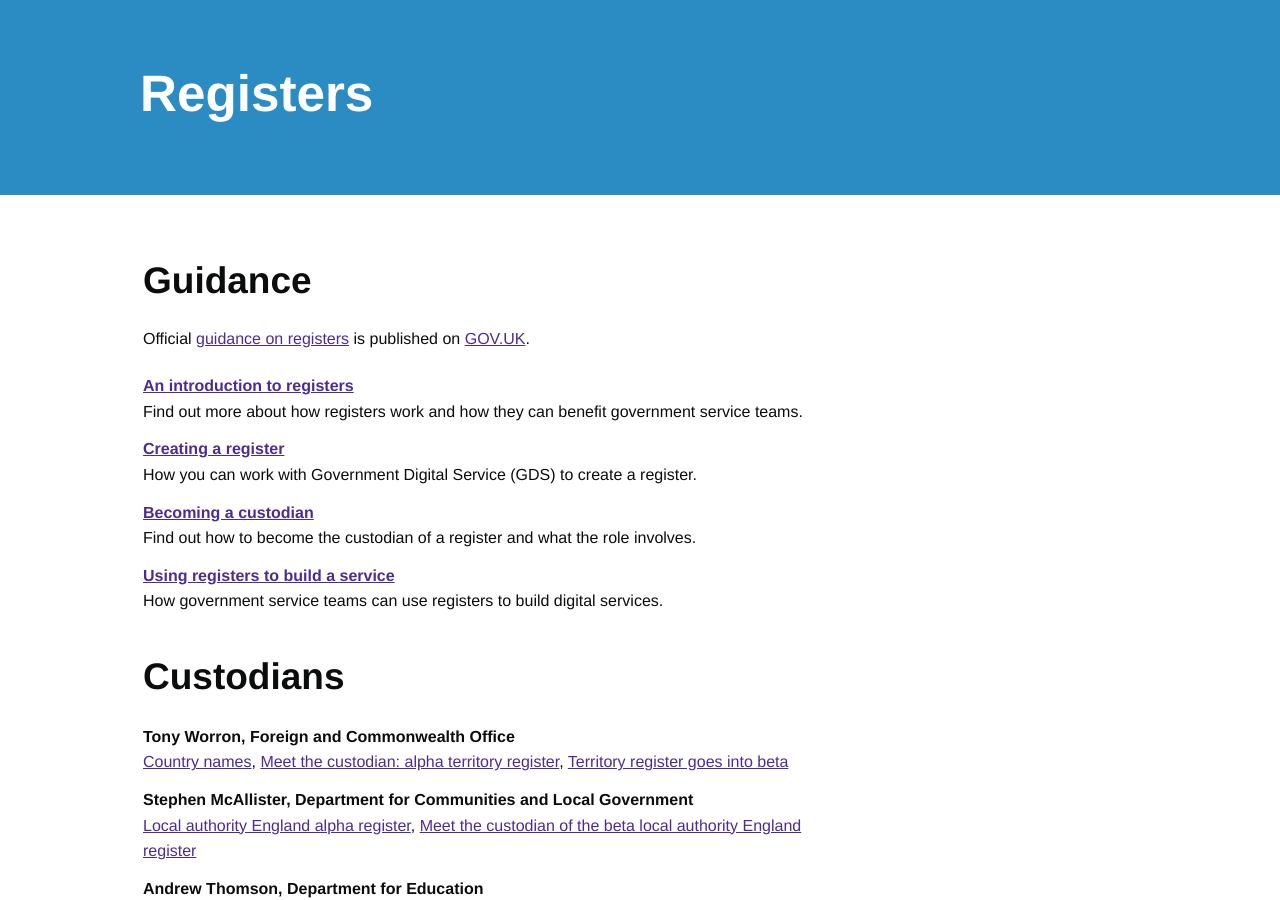
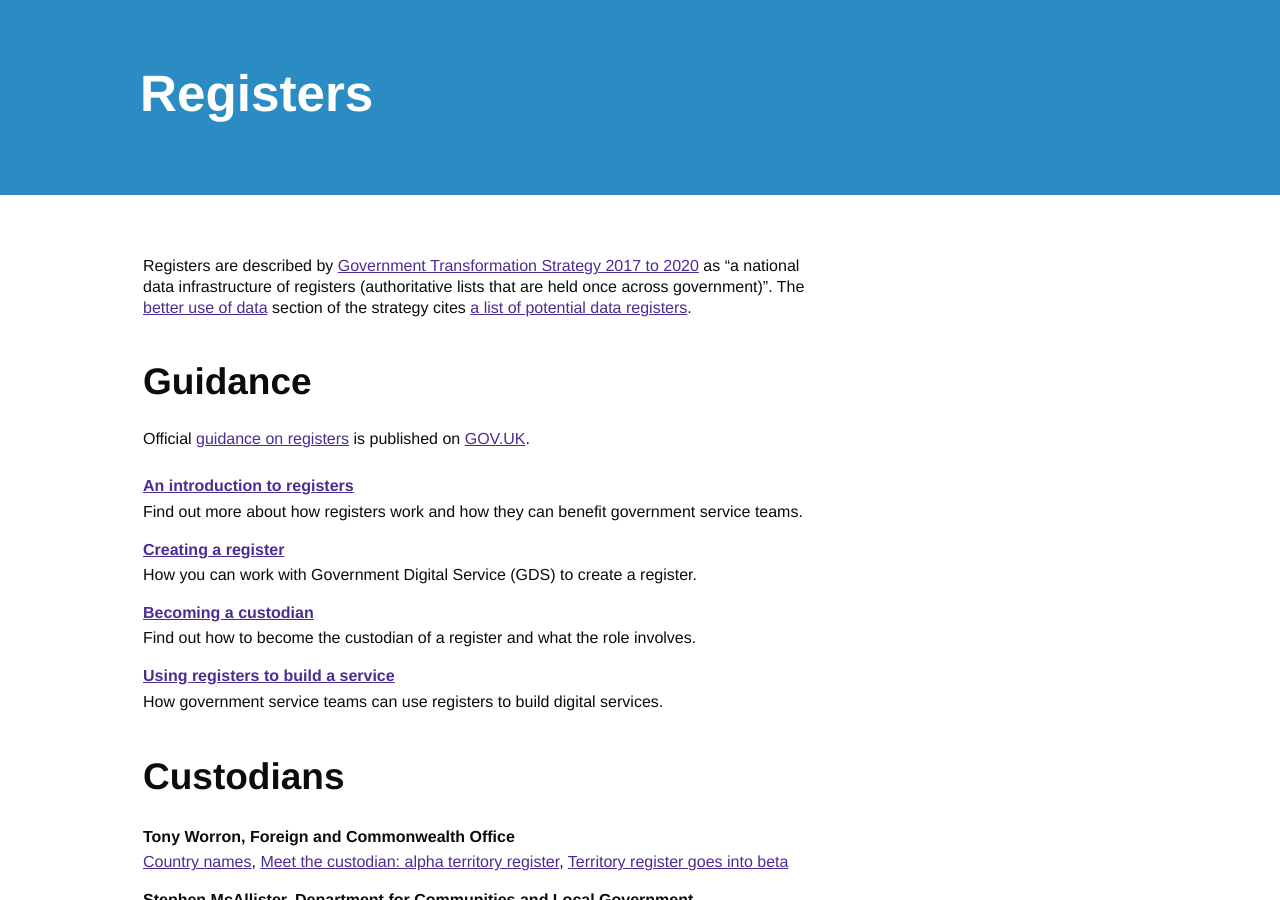
Before and after one commit to openregister/www.openregister.org, a Jekyll site: the page built from index.md, in a window 1280 px wide and 900 px high. Built offline with Jekyll 4.4.1, drawn with Linux system fonts in a browser that asks for light colours; some of the changed text lies outside the part shown.

Commit message:
More blog posts and link to transformation strategy

```diff
--- a/index.md
+++ b/index.md
@@ -11,6 +11,9 @@
   - /list_of_registers
 underscore_: bug
 ---
+
+Registers are described by [Government Transformation Strategy 2017 to 2020](https://www.gov.uk/government/publications/government-transformation-strategy-2017-to-2020) as
+“a national data infrastructure of registers (authoritative lists that are held once across government)”. The [better use of data](https://www.gov.uk/government/publications/government-transformation-strategy-2017-to-2020/government-transformation-strategy-better-use-of-data) section of the strategy cites [a list of potential data registers](https://www.gov.uk/government/publications/government-transformation-strategy-2017-to-2020/government-transformation-strategy-appendix-list-of-potential-data-registers).
 
 ## Guidance
 
@@ -30,6 +33,7 @@
 <dt><a href="https://www.gov.uk/guidance/using-registers-to-build-a-service">Using registers to build a service</a></dt>
 <dd>How government service teams can use registers to build digital services.</dd>
 </dl>
+
 
 ## Custodians
 
@@ -138,6 +142,10 @@
 <dd>How the Register Design Authority prioratised which registers to work on first.</dd>
 <dt><a href="https://data.blog.gov.uk/2016/07/19/writing-an-introduction-to-registers/">Writing an introduction to registers</a></dt>
 <dd>The process of writing guidance for registers on GOV.UK.</dd>
+<dt><a href="https://data.blog.gov.uk/2017/01/23/making-registers-easier-to-copy/">Making registers easier to copy</dt>
+<dd>Evolving a single-file format for copying a register.</dd>
+<dt><a href="https://gdstechnology.blog.gov.uk/2017/02/03/providing-access-to-datasets-through-apis/">Providing access to datasets through APIs</a></dt>
+<dd>APIs and bulk data downloads are both valid ways of working with register data.</dd>
 </dl>
 
 
```
